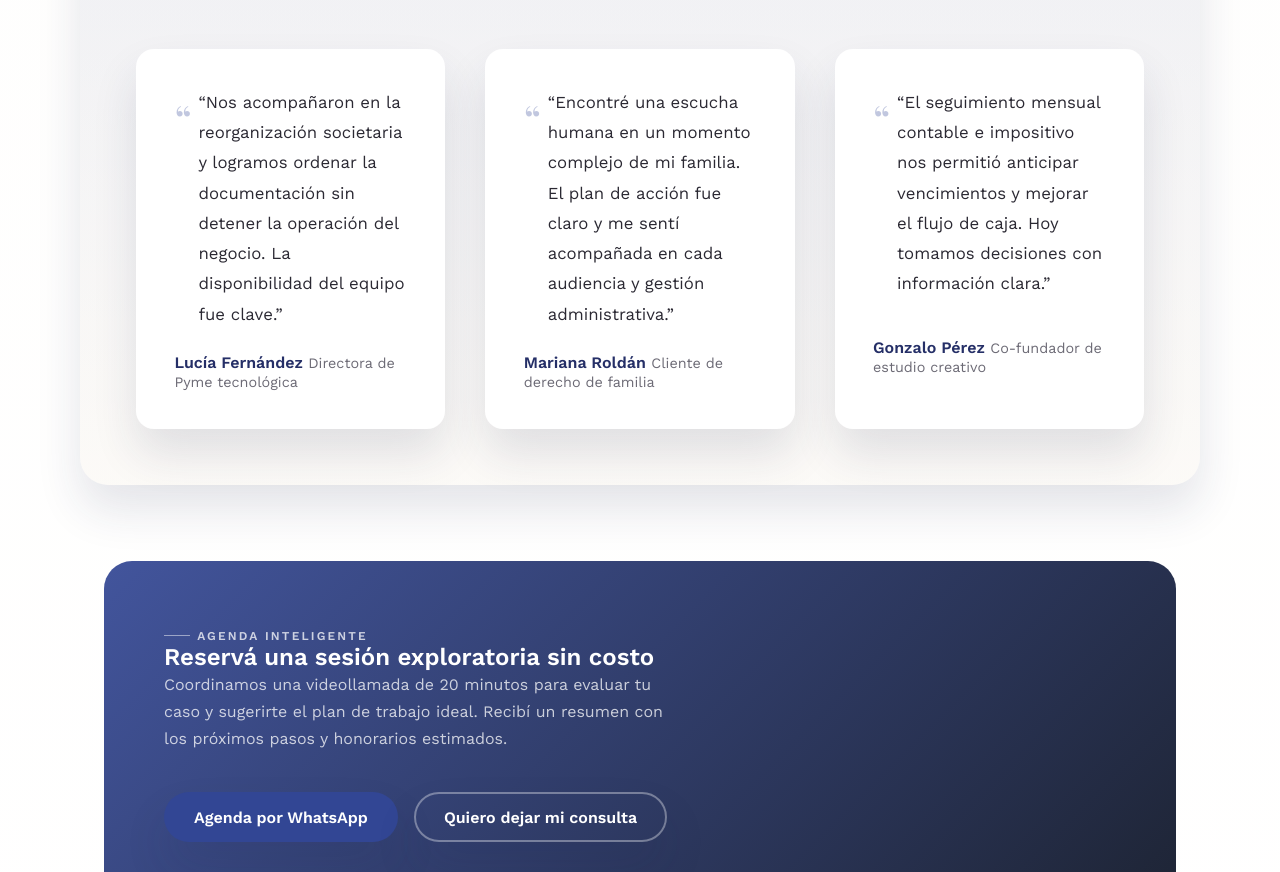
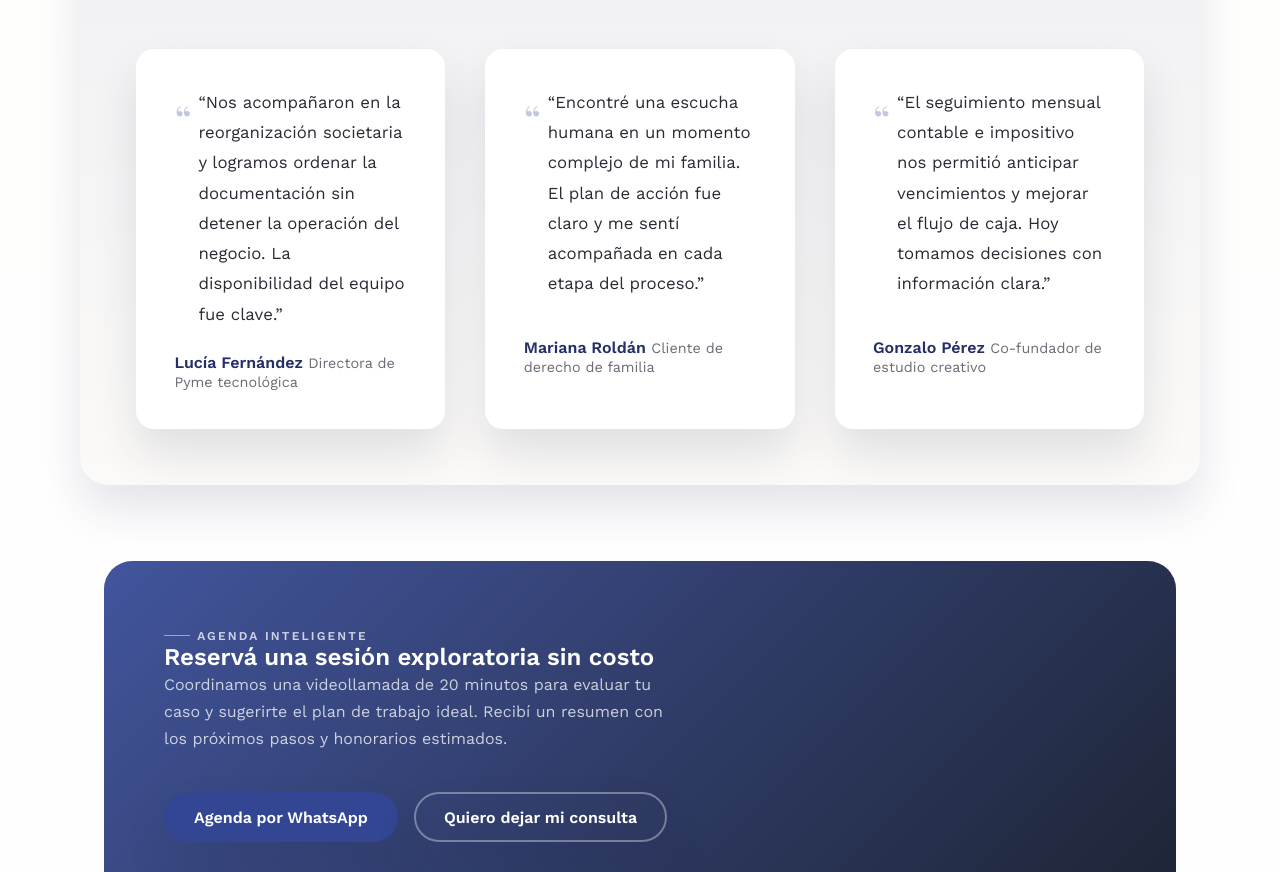
Before and after one commit to ejcmeraki-ship-it/MerakiPage, a plain HTML site: page index.html in a window 1280 px wide. Shown: the part 5388-6260 px from the top of the page. Drawn offline with nearby package versions, Linux system fonts and the light colour scheme.

Commit message:
Update index.html

```diff
--- a/index.html
+++ b/index.html
@@ -440,7 +440,7 @@
           <figure class="testimonial-card">
             <blockquote>
               “Encontré una escucha humana en un momento complejo de mi familia. El plan de acción fue
-              claro y me sentí acompañada en cada audiencia y gestión administrativa.”
+              claro y me sentí acompañada en cada etapa del proceso.”
             </blockquote>
             <figcaption>
               <span class="testimonial-card__name">Mariana Roldán</span>
```
